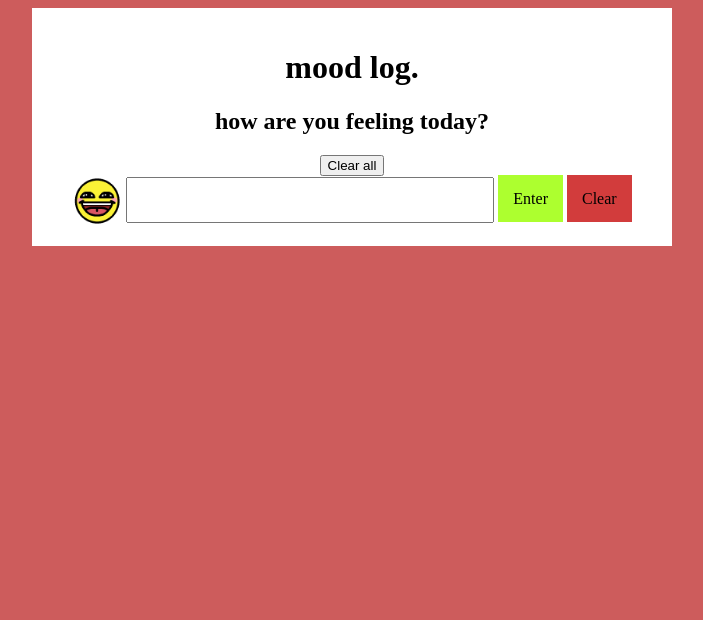
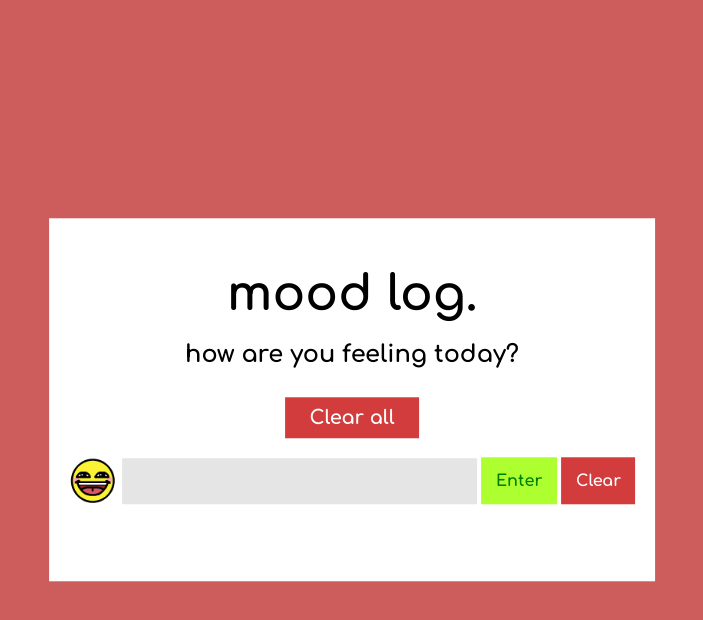
Before and after one commit to farzana-moury/mood-log, a plain HTML site: page index.html in a window 1280 px wide. Shown: the whole page, without its empty margins (288-991 px from the left). Drawn offline with Linux system fonts and the light colour scheme.

Commit message:
project complete

```diff
--- a/index.css
+++ b/index.css
@@ -1,38 +1,104 @@
+/* elements are listed below in order of appearance in html document */
+html {
+    font-family: 'Comfortaa', cursive;
+}
+
 body {
     background-color: indianred;
-    display: flex;
 }
 
 .main-div {
-    padding: 20px;
+    position: fixed;
+    top: 50%;
+    left: 50%;
+    transform: translate(-50%, -50%);
+    padding: 2.43vh;
     background-color: white;
     text-align: center;
     height: auto;
-    width: 600px;
-    margin: auto;
+}
+
+h1 {
+    font-size: 6.09vh;
+    margin-top: 3.65vh;
+    margin-bottom: 0;
+}
+
+#clear-all-btn {
+    font-family: 'Comfortaa', cursive;
+    margin: 1.21vh;
+    border: none;
+    background-color: rgb(210, 60, 60);
+    padding: 1.21vh 3.04vh;
+    font-size: 2.43vh;
+    color: white;
+}
+
+
+.container {
+    display: flex;
+    margin: 2.43vh 2.43vh;
+    align-items: center;
+    justify-content: center;
+    flex-wrap: wrap;
+}
+
+
+.emoji-btn {
+    width: 6.09vh;
+    height: 6.09vh;
+    vertical-align: middle;
+}
+
+#mood {
+    margin: 2.43vh 1.21vh;
+    width: 60%;
+    text-align: left;
+    word-break: break-word;
+}
+
+#xBtn {
+    border: none;
+    background-color: rgb(210, 60, 60);
+    color: white;
+    font-family: 'Comfortaa', cursive;
+    height: 2.43vh;
+    margin-left: 3.65vh;
 }
 
 .form {
     background-color: white;
-}
-
-#emoji-btn {
-    width: 50px;
-    height: 50px;
-    vertical-align: middle;
+    margin-bottom: 3.65vh;
 }
 
 #moodField {
-    height: 40px;
-    width: 360px;
+    height: 5.48vh;
+    width: 43.84vh;
+    border: none;
+    background-color: rgb(230, 229, 229);
+    margin-bottom: 3.65vh;
+    margin-top: 1.21vh;
 }
 
 #enter-btn {
     background-color: greenyellow;
-    padding: 15px;
+    padding: 1.82vh;
+    color: green;
+    margin: 1.21vh 0;
 }
 
 #clear-btn {
     background-color:rgb(210, 60, 60);
-    padding: 15px;
+    padding: 1.82vh;
+    color: white;
+    margin: 1.21vh 0;
 }
+
+@media only screen and (max-width: 380px) {
+    .main-div {
+        width: 90%;
+    }
+    #moodField {
+        width: 90%;
+    }
+}
--- a/index.html
+++ b/index.html
@@ -4,8 +4,14 @@
     <meta charset="UTF-8">
     <meta http-equiv="X-UA-Compatible" content="IE=edge">
     <meta name="viewport" content="width=device-width, initial-scale=1.0">
+
     <link rel="stylesheet" href="index.css">
+    <link rel="preconnect" href="https://fonts.googleapis.com">
+    <link rel="preconnect" href="https://fonts.gstatic.com" crossorigin>
+    <link href="https://fonts.googleapis.com/css2?family=Comfortaa:wght@700&display=swap" rel="stylesheet">
+
     <script src="index.js" defer></script>
+
     <title>Mood Log</title>
 </head>
 <body>
@@ -14,10 +20,16 @@
         <h2>how are you feeling today?</h2>
         <button id="clear-all-btn">Clear all</button>
 
-        <div class="logs"></div>
+        <div class="logs">
+            <!-- <div class="container">
+                <img src="images/happy.png" alt="happy face emoji button" class="emoji-btn">
+                <P id="mood">I am feeling retarded today.</P>
+                <button id="xBtn">x</button>
+            </div> -->
+        </div>
 
         <div class="form">
-            <img src="images/happy.png" alt="happy face emoji button" id="emoji-btn">
+            <img src="images/happy.png" alt="happy face emoji button" class="emoji-btn">
             <input type="text" required id="moodField" class="moodField">
             <span id="enter-btn">Enter</span>
             <span id="clear-btn">Clear</span>
--- a/index.js
+++ b/index.js
@@ -2,7 +2,7 @@ let logsDiv = document.querySelector('.logs');
 let inputField = document.querySelector('.moodField');
 let enterBtn = document.querySelector('#enter-btn');
 let clearBtn = document.querySelector('#clear-btn');
-let emojiBtn = document.querySelector('#emoji-btn');
+let emojiBtn = document.querySelector('.emoji-btn');
 let emojiIndex = 2;
 let clearAllBtn = document.querySelector('#clear-all-btn');
 
@@ -27,8 +27,11 @@ function setLog(){
 
     emoji.src = emojiBtn.src;
     mood.textContent = inputField.value;
-    emoji.id = 'emoji-btn';
-    xBtn.textContent = 'X';
+    mood.id = 'mood'
+    emoji.className = 'emoji-btn';
+    xBtn.textContent = 'x';
+    xBtn.id = 'xBtn';
+    container.className = "container";
 
     container.append(emoji, mood, xBtn);
     logsDiv.append(container);
```
